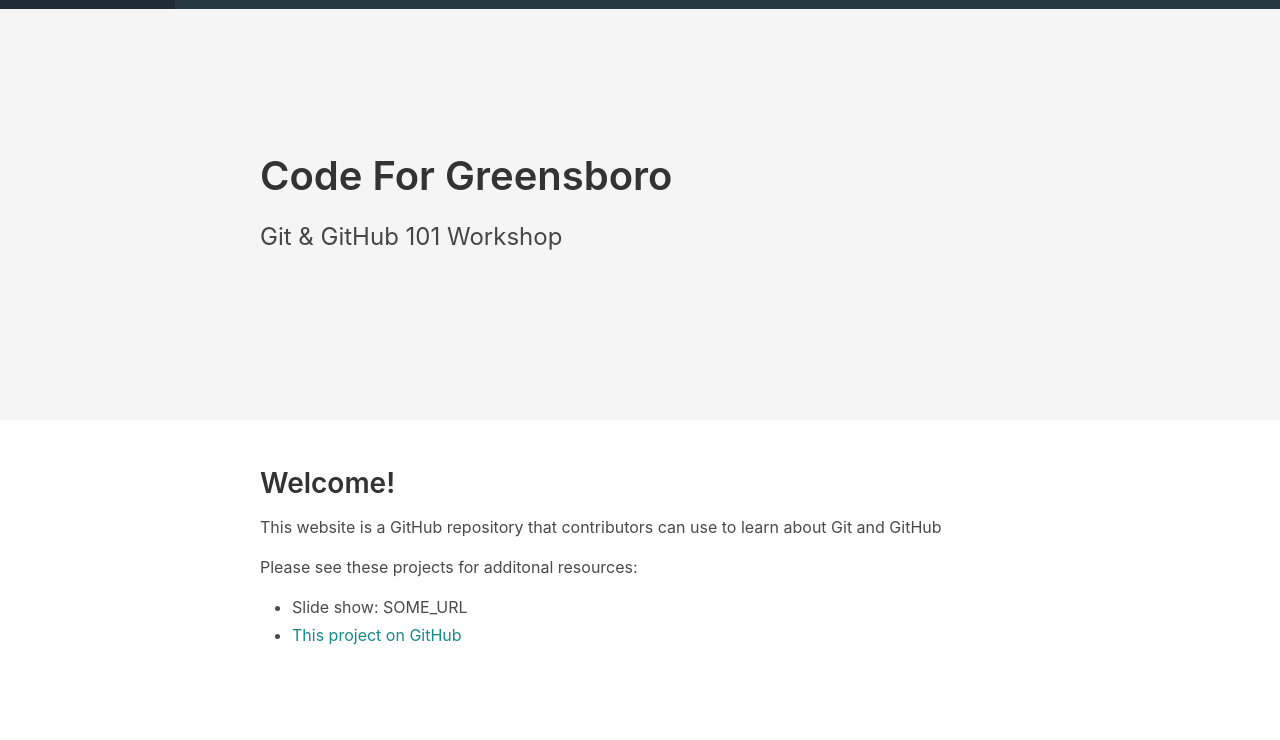
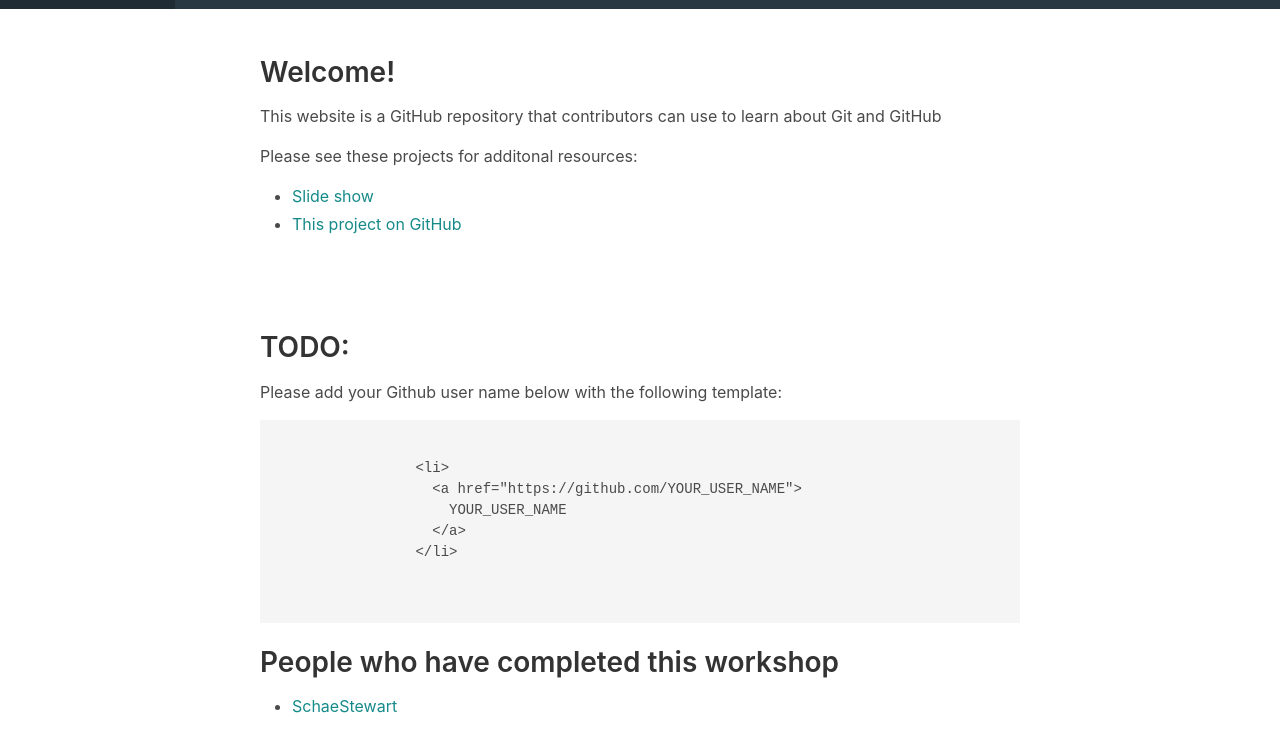
Before and after one commit to codeforgso/github-workshop-site, a website: page index.html in a window 1280 px wide. Shown: the part 43-783 px from the top of the page. Drawn offline with Linux system fonts and the light colour scheme.

Commit message:
Remove old content

```diff
--- a/index.html
+++ b/index.html
@@ -43,21 +43,6 @@
         </div>
       </div>
     </nav>
-    <section class="hero is-medium is-light">
-      <div class="hero-body">
-        <div class="container">
-          <div class="columns">
-            <div class="column is-8-desktop is-offset-2-desktop">
-              <h1 class="title is-2 is-spaced">Code For Greensboro</h1>
-              <h2 class="subtitle is-4">Git &amp; GitHub 101 Workshop</h2>
-              <h3 class="subtitle is-4">
-                <!-- TODO: Delete this line and add today's date Add today's date here -->
-              </h2>
-            </div>
-          </div>
-        </div>
-      </div>
-    </section>
     <section class="section">
       <div class="container">
         <div class="columns">
@@ -71,9 +56,8 @@
               <p>
                 Please see these projects for additonal resources:
               </p>
-              <!-- TODO: Get these links -->
               <ul>
-                <li>Slide show: SOME_URL</li>
+                <li><a href="https://github.com/SchaeStewart/github-workshop">Slide show</li></a>
                 <li><a href="https://GitHub.com/CodeForGSO/github-workshop-site">This project on GitHub</a></li>
               </ul>
             </div>
```
